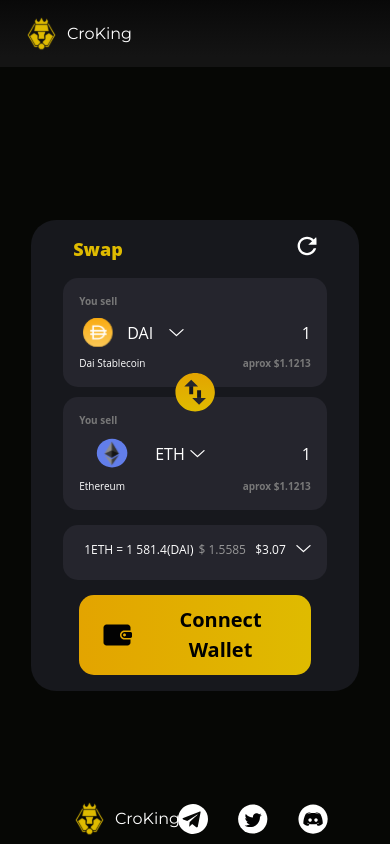
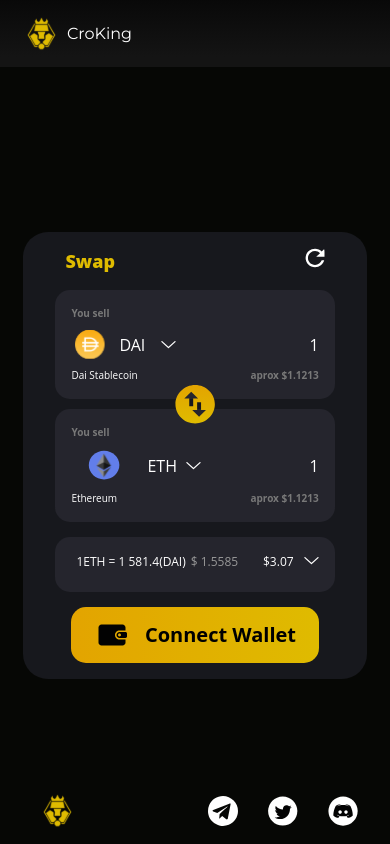
Before and after one commit to nischaynagar/dex, a React (Create React App) app: page / in a window 390 px wide. Built offline with nearby package versions, Linux system fonts and the light colour scheme.

Commit message:
css fixes

```diff
--- a/src/components/Footer/index.js
+++ b/src/components/Footer/index.js
@@ -12,8 +12,8 @@
            <div className="container mobile-width">
           <div className="footer-wrapper" id='foot-wrapper' >
             <div className="logo cursor-pointer" >
-              <img src={Logo} alt =""/>
-              <p>CroKing</p>
+              <img className='footer-logo' src={Logo} alt =""/>
+              <p className='footer-text'>CroKing</p>
             </div>
             <div className='social-icons-div'>
               <img src={telegramIcon} className="social-icons" alt="telegram-icon"/>
--- a/src/components/Footer/style.css
+++ b/src/components/Footer/style.css
@@ -8,8 +8,8 @@
   justify-content: space-between;
   align-items: center;
   width: 100%;
-  padding: 0em 4em;
-  position: absolute;
+  padding: 0.5em 2em;
+  position: fixed;
   bottom: 0;
 }
 
@@ -24,3 +24,13 @@
   height: 30px;
   width: 30px;
 }
+
+@media (max-width: 50em){
+.footer-logo{
+  align-self: flex-start;
+}
+
+.footer-text{
+    display: none;
+}
+}
--- a/src/components/HomePage/index.js
+++ b/src/components/HomePage/index.js
@@ -24,7 +24,9 @@
         <>
             <div className='content-wrapper'>
                 {!selectToken ? (
-            <div className='card1'>
+            <div className='card1'style={{
+                    alignSelf: expanded? "flex-start" : "center"
+                }} >
                     <div className='swap-form-header'>
                             <div className='swap-menu-item'>Swap</div>
                             <div className='refresh-icon-div'>
@@ -258,7 +260,7 @@
                     </div>
                 </div>
             )}
-                <div>
+                <div className="img-wrapper">
                     <img className='lionImage' src={lionImage} alt="lionImage"/>
                 </div>
             </div>
--- a/src/components/HomePage/style.css
+++ b/src/components/HomePage/style.css
@@ -14,7 +14,7 @@
     align-items: flex-start;
     width: 100%;
     height: 100%;
-    padding: 5% 8%;
+    padding: 1% 6%;
 }
 .card1 {
     display: flex;
@@ -378,6 +378,10 @@
     height: 10px;
 }
 
+.img-wrapper{
+    max-width: 60%;
+}
+
 @media only screen and (min-width: 1060px)  {
     .lionImage{
         display: block;
--- a/src/components/Navbar/style.css
+++ b/src/components/Navbar/style.css
@@ -1,6 +1,5 @@
 .primary-header {
     z-index: 5;
-    padding-top: 1rem;
     display: grid;
     place-items: center;
     font-family: 'Montserrat';
```
